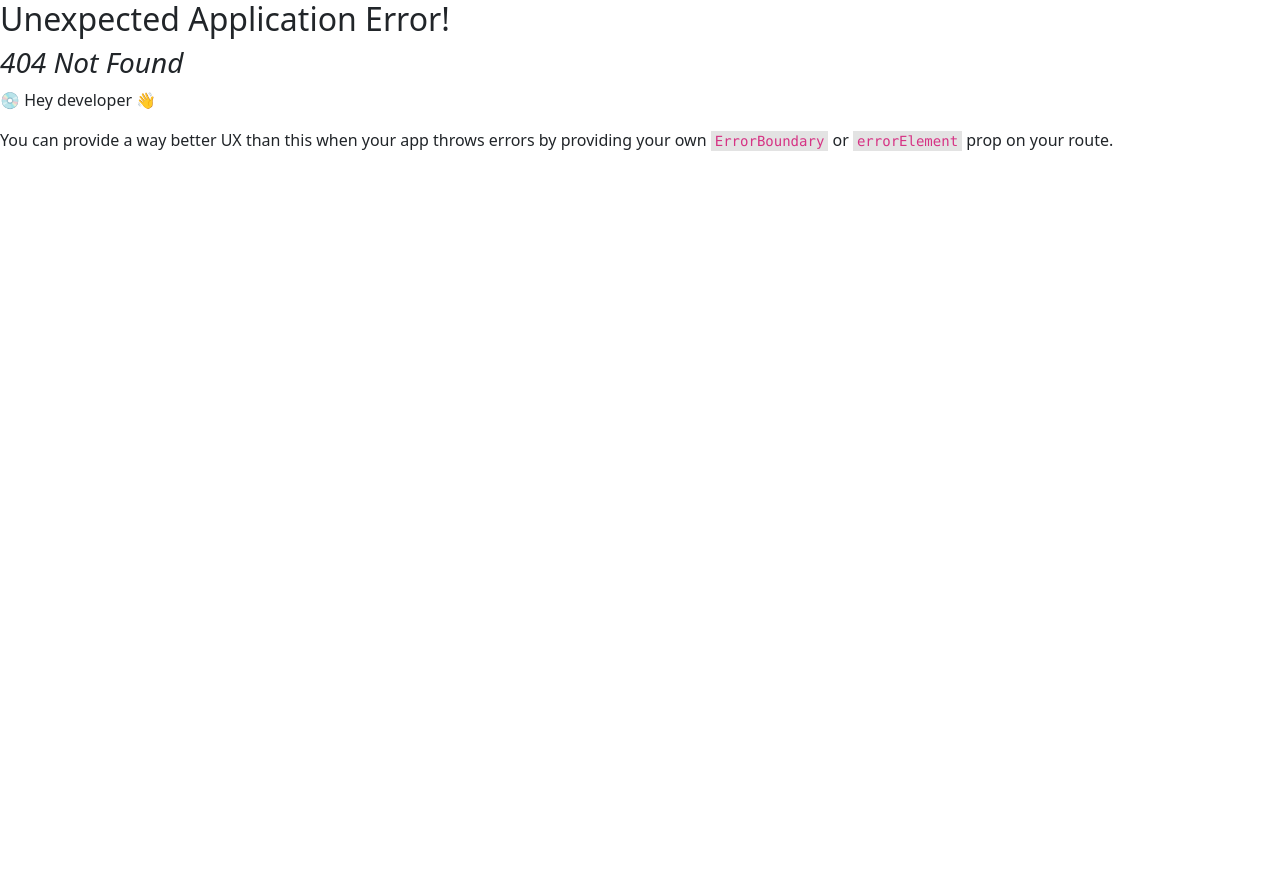
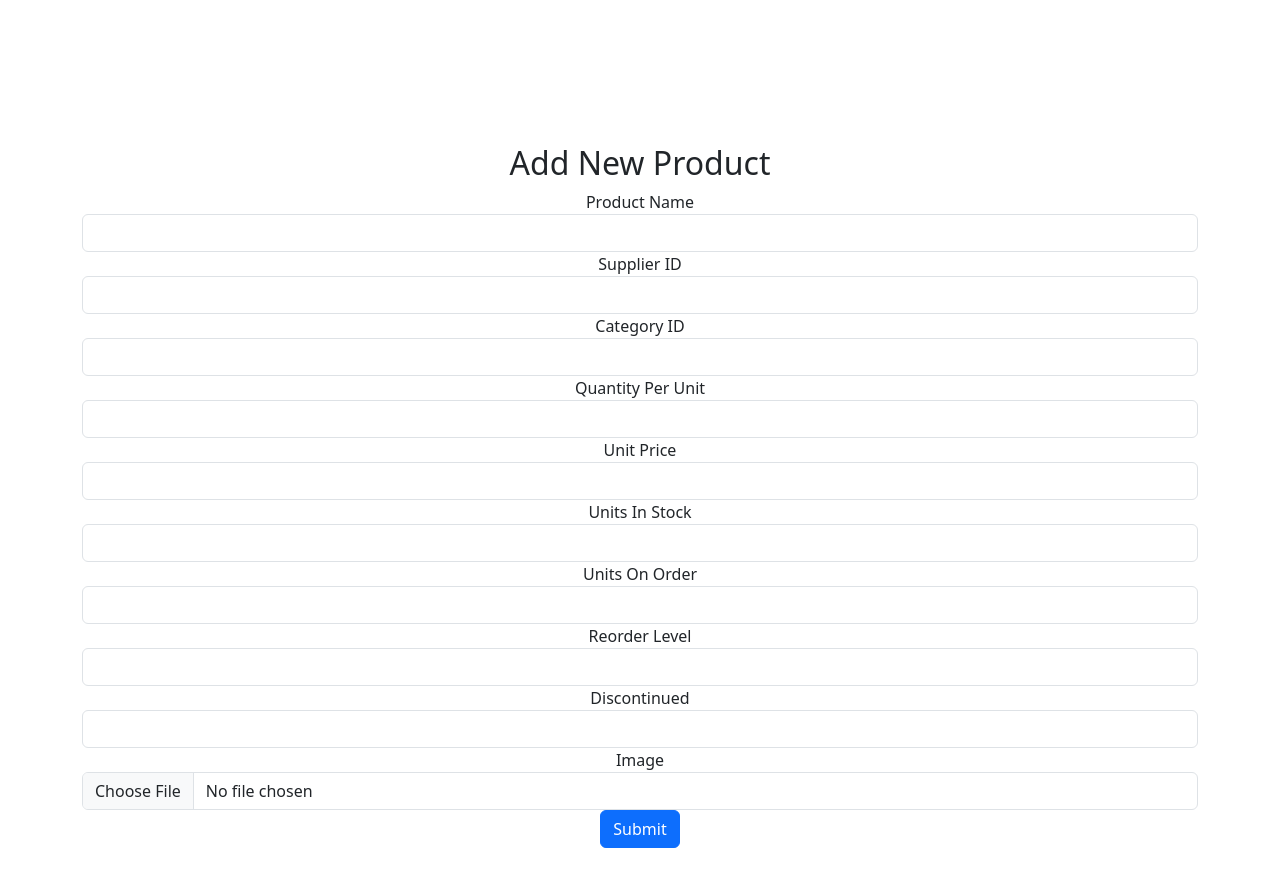
Before and after one commit to uninrk/CS369-Project, a React (Create React App) app: page /addNewProduct in a window 1280 px wide. Before the commit this address had no page. Shown: the top 886 px of the page. Before the commit the page ends 800 px from the top, so only its background shows below. Built offline with nearby package versions, Linux system fonts and the light colour scheme.

Commit message:
Add Product Page

```diff
--- a/src/Components/Home.jsx
+++ b/src/Components/Home.jsx
@@ -1,9 +1,6 @@
-import logo from '../logo.svg';
-import '../App.css';
 import React, { Component } from 'react';
-import { BrowserRouter as Router, Route, Routes, Link } from 'react-router-dom';
+import { Route, Routes, Link } from 'react-router-dom'; // Removed BrowserRouter as Router
 import 'bootstrap/dist/css/bootstrap.min.css';
-import Productdata from '../Components/Productdata';
 import Header from '../Components/Navbar';
 
 class Home extends Component {
@@ -11,7 +8,7 @@ class Home extends Component {
     super();
     this.state = {
       data: [],
-    }
+    };
   }
 
   componentDidMount() {
@@ -29,8 +26,7 @@ class Home extends Component {
 
     return (
       <>
-      <Header/>
-        <div>
+        <Header />
         <div>
           <div className='row'>
             <div className='col-md-12'>
@@ -52,7 +48,6 @@ class Home extends Component {
                         </Link>
                       </td>
                       <td>{productData.UnitPrice}</td>
-
                       <td>
                         {productData.Image ? (
                           <img
@@ -75,7 +70,6 @@ class Home extends Component {
             </div>
           </div>
         </div>
-        </div>
       </>
     );
   }
--- a/src/Components/Navbar.jsx
+++ b/src/Components/Navbar.jsx
@@ -27,7 +27,9 @@ function App() {
           <Link to="/" style={{ color: 'transparent' }}>
             <Button variant ="text" >Home</Button>
           </Link>
+          <Link to="/addNewProduct" style={{ color: 'inherit' }}>
             <Button color="inherit">Add New Product</Button>
+          </Link>
           </Box>
           <Link to="/login" style={{ color: 'inherit' }}>
             <Button variant="contained">Login</Button>
--- /dev/null
+++ b/src/Components/addNewProduct.jsx
@@ -0,0 +1,182 @@
+import React, { useState } from 'react';
+import 'bootstrap/dist/css/bootstrap.min.css';
+
+
+const AddNewProduct = () => {
+  const [formValue, setFormValue] = useState({
+    ProductName: '',
+    SupplierID: '',
+    CategoryID: '',
+    QuantityPerUnit: '',
+    UnitPrice: '',
+    UnitsInStock: '',
+    UnitsOnOrder: '',
+    ReorderLevel: '',
+    Discontinued: false,
+    Image: null,
+  });
+
+  const handleChange = (e) => {
+    const { name, value, type, checked } = e.target;
+    setFormValue({
+      ...formValue,
+      [name]: type === 'checkbox' ? checked : value,
+    });
+  };
+
+  const handleImageChange = (e) => {
+    setFormValue({ ...formValue, Image: e.target.files[0] });
+  };
+
+  const handleSubmit = async (e) => {
+    e.preventDefault();
+
+    // Basic validation
+    if (!formValue.ProductName || !formValue.SupplierID || !formValue.CategoryID || !formValue.UnitPrice) {
+      alert('Please fill in all required fields');
+      return;
+    }
+
+    const formData = new FormData();
+    for (const key in formValue) {
+      formData.append(key, formValue[key]);
+    }
+
+    try {
+      console.log('Submitting form data:', formData);
+
+      const response = await fetch('http://localhost:8080/api/products', {
+        method: 'POST',
+        body: formData,
+      });
+
+      const responseData = await response.json();
+      console.log('Response:', responseData);
+
+      if (response.ok) {
+        alert(`Product added successfully! Product ID: ${responseData.ProductID}`);
+      } else {
+        alert(`Failed to add product: ${responseData.message || 'Unknown error'}`);
+      }
+    } catch (error) {
+      console.error('Error:', error);
+      alert('An error occurred while adding the product.');
+    }
+  };
+
+  return (
+    <div className="container">
+      <h2>Add New Product</h2>
+      <form onSubmit={handleSubmit} encType="multipart/form-data">
+        <div className="form-group">
+          <label>Product Name</label>
+          <input
+            type="text"
+            className="form-control"
+            name="ProductName"
+            value={formValue.ProductName}
+            onChange={handleChange}
+            required
+          />
+        </div>
+        <div className="form-group">
+          <label>Supplier ID</label>
+          <input
+            type="text"
+            className="form-control"
+            name="SupplierID"
+            value={formValue.SupplierID}
+            onChange={handleChange}
+            required
+          />
+        </div>
+        <div className="form-group">
+          <label>Category ID</label>
+          <input
+            type="text"
+            className="form-control"
+            name="CategoryID"
+            value={formValue.CategoryID}
+            onChange={handleChange}
+            required
+          />
+        </div>
+        <div className="form-group">
+          <label>Quantity Per Unit</label>
+          <input
+            type="text"
+            className="form-control"
+            name="QuantityPerUnit"
+            value={formValue.QuantityPerUnit}
+            onChange={handleChange}
+          />
+        </div>
+        <div className="form-group">
+          <label>Unit Price</label>
+          <input
+            type="text"
+            className="form-control"
+            name="UnitPrice"
+            value={formValue.UnitPrice}
+            onChange={handleChange}
+            required
+          />
+        </div>
+        <div className="form-group">
+          <label>Units In Stock</label>
+          <input
+            type="text"
+            className="form-control"
+            name="UnitsInStock"
+            value={formValue.UnitsInStock}
+            onChange={handleChange}
+          />
+        </div>
+        <div className="form-group">
+          <label>Units On Order</label>
+          <input
+            type="text"
+            className="form-control"
+            name="UnitsOnOrder"
+            value={formValue.UnitsOnOrder}
+            onChange={handleChange}
+          />
+        </div>
+        <div className="form-group">
+          <label>Reorder Level</label>
+          <input
+            type="text"
+            className="form-control"
+            name="ReorderLevel"
+            value={formValue.ReorderLevel}
+            onChange={handleChange}
+          />
+        </div>
+        <div className="form-group">
+          <label>Discontinued</label>
+          <input
+            type="text"
+            className="form-control"
+            name="Discontinued"
+            checked={formValue.Discontinued}
+            onChange={handleChange}
+          />
+        </div>
+        <div className="form-group">
+          <label>Image</label>
+          <input
+            type="file"
+            className="form-control"
+            name="Image"
+            onChange={handleImageChange}
+          />
+        </div>
+        <button type="submit" className="btn btn-primary">
+          Submit
+        </button>
+      </form>
+    </div>
+  );
+};
+
+export default AddNewProduct;
--- a/src/index.js
+++ b/src/index.js
@@ -7,6 +7,7 @@ import reportWebVitals from './reportWebVitals';
 import { createBrowserRouter, RouterProvider,Route, Link } from 'react-router-dom'
 import Home from "./Components/Home.jsx";
 import Login from "./Components/Login"
+import AddNewProduct from "./Components/addNewProduct"
 // import Navbar from "./Components/Navbar"
 import Productdata from "./Components/Productdata.jsx"
 
@@ -18,6 +19,10 @@ const router = createBrowserRouter([
     {
       path:"/login",
       element: <Login/>
+    },
+    {
+      path:"/addNewProduct",
+      element: <AddNewProduct/>
     },
     {
       path: "/products/:productId",
```
Also changed, not shown: src/sqlconfig.js (+45 -54 lines). Lines whose indentation alone changed are shown as unchanged.
